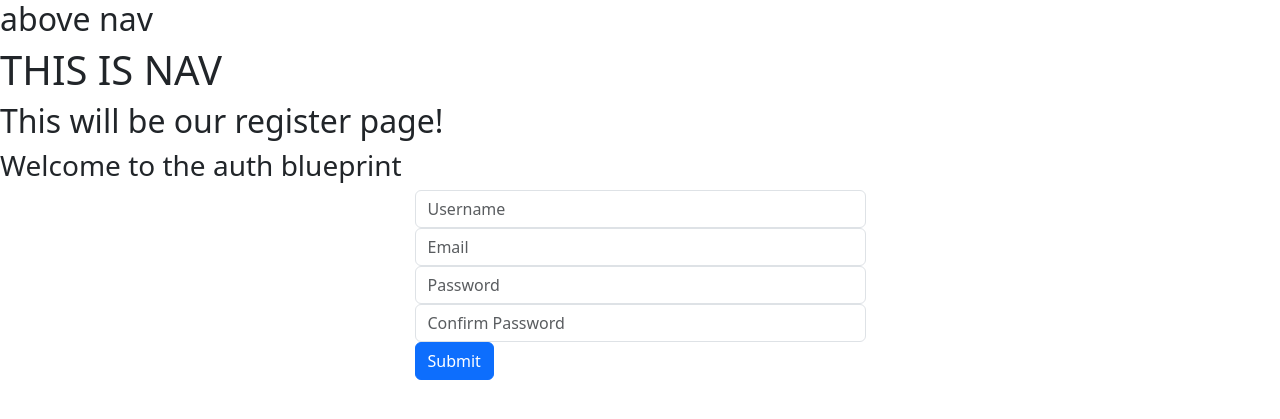
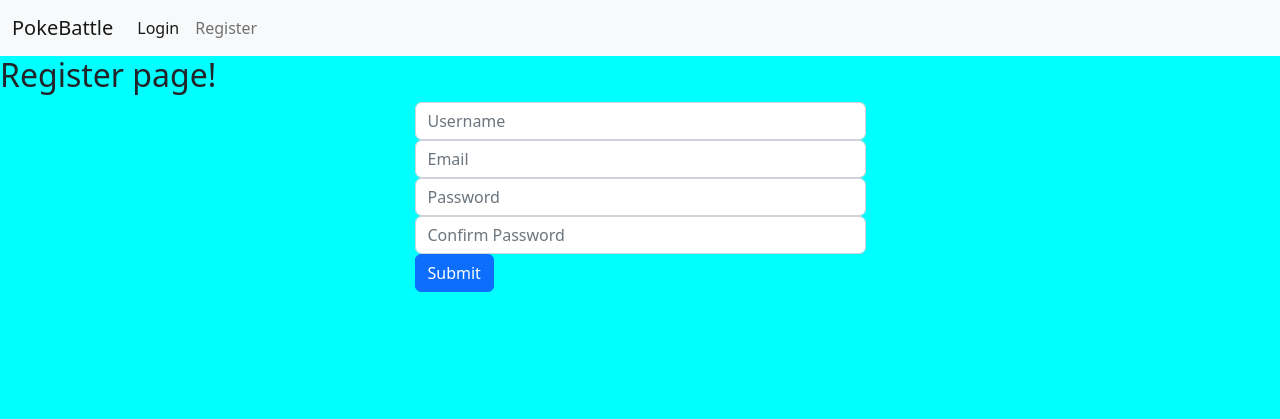
Before and after one commit to qwertyNippon/pokemonApp, a Flask app: page /register in a window 1280 px wide. Shown: the top 419 px of the page. Run offline with Flask 3, Linux system fonts and the light colour scheme.

Commit message:
fixed background

```diff
--- a/app/auth/auth_templates/register.html
+++ b/app/auth/auth_templates/register.html
@@ -2,8 +2,9 @@
 
 {% block content %}
 
-<h2>This will be our register page!</h2>
-<h3>Welcome to the auth blueprint</h3>
+<link rel="stylesheet" href="../../static/main.css">
+
+<h2>Register page!</h2>
 
 <div class="container">
     <div class="row justify-content-center">
@@ -16,12 +17,9 @@
             {{ form.confirm_password(class='form-control', placeholder="Confirm Password") }}
             {{ form.submit(class='btn btn-primary', placeholder="Submit") }}
 
-
-
         </form>
     </div>
 </div>
 
 
-
 {% endblock %}
--- a/app/auth/forms.py
+++ b/app/auth/forms.py
@@ -8,3 +8,8 @@ class RegisterForm(FlaskForm):
     password = PasswordField('Password', validators=[DataRequired()])
     confirm_password = PasswordField('Confirm Password', validators=[DataRequired(), EqualTo('password')])
     submit = SubmitField()
+
+class LoginForm(FlaskForm):
+    username = StringField('Username', validators=[DataRequired()])
+    password = PasswordField('Password', validators=[DataRequired()])
+    submit = SubmitField()
--- a/app/auth/routes.py
+++ b/app/auth/routes.py
@@ -1,5 +1,5 @@
 from flask import Blueprint, render_template, request, redirect, url_for
-from .forms import RegisterForm
+from .forms import RegisterForm, LoginForm
 from ..models import User
 
 auth = Blueprint('auth', __name__, template_folder='auth_templates')
@@ -23,4 +23,27 @@ def register():
 
 @auth.route('/login', methods=['GET', 'POST'])
 def login():
-    return render_template('login.html')
+    form = LoginForm()
+    if request.method == 'POST':
+        if form.validate():
+            user_name = form.username.data
+            password = form.password.data
+            print(user_name, password)
+
+            user = User.query.filter_by(username=user_name).first()
+            print(user)
+            if user:
+                print(user.password)
+                if user.password == password:
+                    print('you logged in!')
+                else:
+                    print('wrong!')
+            else:
+                print('that user doesn\'t exist')
+
+
+            # .first() looks for the first query asked for.
+            # user = db.session.execute(db.select(User).filter_by(username=user_name)) --> newer syntax
+            # different version of the same use case.
+
+    return render_template('login.html', form=form)
--- a/app/static/main.css
+++ b/app/static/main.css
@@ -0,0 +1,10 @@
+body {
+    margin: 0;
+    background-color: aqua;
+}
+
+.pokeBackG{
+    background-image: url(../static/pokemon-party.jpg);
+    padding-top: 100px;
+    object-fit: cover;
+}
--- a/app/templates/base.html
+++ b/app/templates/base.html
@@ -13,7 +13,6 @@
     {% endblock %}
 </head>
 <body>
-<h2>above nav</h2>
 
 {% include 'nav.html' %}
 
--- a/app/templates/nav.html
+++ b/app/templates/nav.html
@@ -1,7 +1,73 @@
+<!doctype html>
+<html lang="en">
 
+<head>
+  <title>Title</title>
+  <!-- Required meta tags -->
+  <meta charset="utf-8">
+  <meta name="viewport" content="width=device-width, initial-scale=1, shrink-to-fit=no">
+
+  <!-- Bootstrap CSS v5.2.1 -->
+  <link href="https://cdn.jsdelivr.net/npm/bootstrap@5.2.1/dist/css/bootstrap.min.css" rel="stylesheet"
+    integrity="sha384-iYQeCzEYFbKjA/T2uDLTpkwGzCiq6soy8tYaI1GyVh/UjpbCx/TYkiZhlZB6+fzT" crossorigin="anonymous">
+
+</head>
+
+<body>
+  <header>
+    <nav class="navbar navbar-expand-lg bg-body-tertiary">
+        <div class="container-fluid">
+          <a class="navbar-brand" href="#">PokeBattle</a>
+          <button class="navbar-toggler" type="button" data-bs-toggle="collapse" data-bs-target="#navbarScroll" aria-controls="navbarScroll" aria-expanded="false" aria-label="Toggle navigation">
+            <span class="navbar-toggler-icon"></span>
+          </button>
+          <div class="collapse navbar-collapse" id="navbarScroll">
+            <ul class="navbar-nav me-auto my-2 my-lg-0 navbar-nav-scroll" style="--bs-scroll-height: 100px;">
+              <li class="nav-item">
+                <a class="nav-link active" aria-current="page" href="/login">Login</a>
+              </li>
+              <li class="nav-item">
+                <a class="nav-link" href="/register">Register</a>
+              </li>
+              <li class="nav-item dropdown">
+                <!-- <a class="nav-link dropdown-toggle" href="#" role="button" data-bs-toggle="dropdown" aria-expanded="false">
+                  Link
+                </a> -->
+                <!-- <ul class="dropdown-menu">
+                  <li><a class="dropdown-item" href="#">Action</a></li>
+                  <li><a class="dropdown-item" href="#">Another action</a></li>
+                  <li><hr class="dropdown-divider"></li>
+                  <li><a class="dropdown-item" href="#">Something else here</a></li>
+                </ul> -->
+              </li>
+              <li class="nav-item">
+                <!-- <a class="nav-link disabled">Link</a> -->
+              </li>
+            </ul>
+            <!-- <form class="d-flex" role="search">
+              <input class="form-control me-2" type="search" placeholder="Search" aria-label="Search">
+              <button class="btn btn-outline-success" type="submit">Search</button>
+            </form> -->
+          </div>
+        </div>
+      </nav>
+  </header>
+  <main>
+
+  </main>
+  <footer>
+    <!-- place footer here -->
+  </footer>
+  <!-- Bootstrap JavaScript Libraries -->
+  <script src="https://cdn.jsdelivr.net/npm/@popperjs/core@2.11.6/dist/umd/popper.min.js"
+    integrity="sha384-oBqDVmMz9ATKxIep9tiCxS/Z9fNfEXiDAYTujMAeBAsjFuCZSmKbSSUnQlmh/jp3" crossorigin="anonymous">
+  </script>
+
+  <script src="https://cdn.jsdelivr.net/npm/bootstrap@5.2.1/dist/js/bootstrap.min.js"
+    integrity="sha384-7VPbUDkoPSGFnVtYi0QogXtr74QeVeeIs99Qfg5YCF+TidwNdjvaKZX19NZ/e6oz" crossorigin="anonymous">
+  </script>
+</body>
+
+</html>
  <!-- extends 'base.html' -->
 <!-- jinja -->
-
-    <h1>
-        THIS IS NAV
-    </h1>
```
Also changed, not shown: app/auth/auth_templates/login.html (+12 -0 lines), app/models.py (line endings or trailing spaces). Lines whose indentation alone changed are shown as unchanged.
